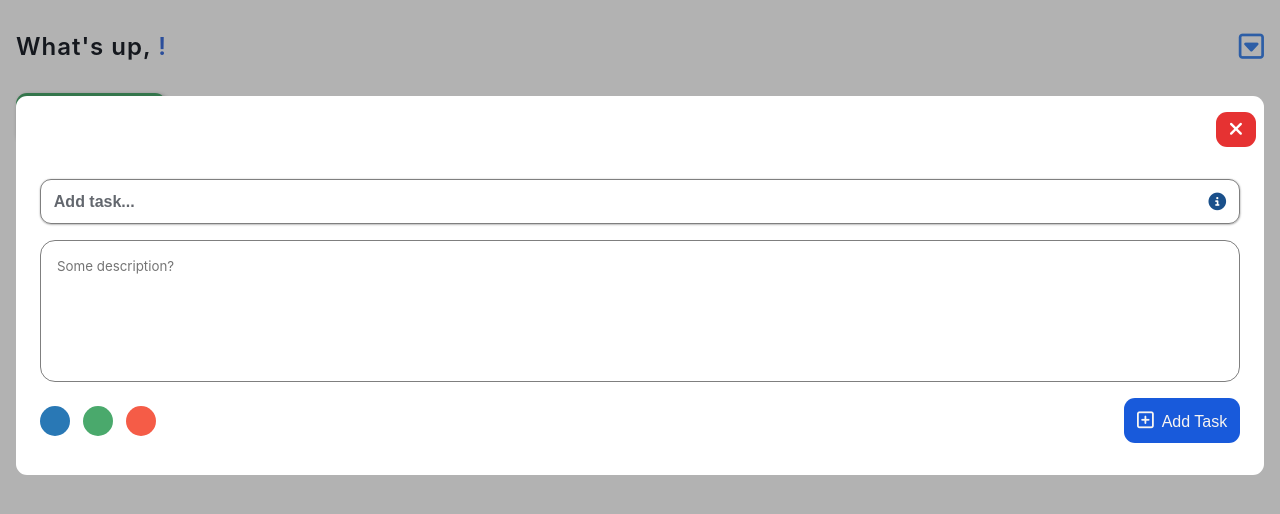
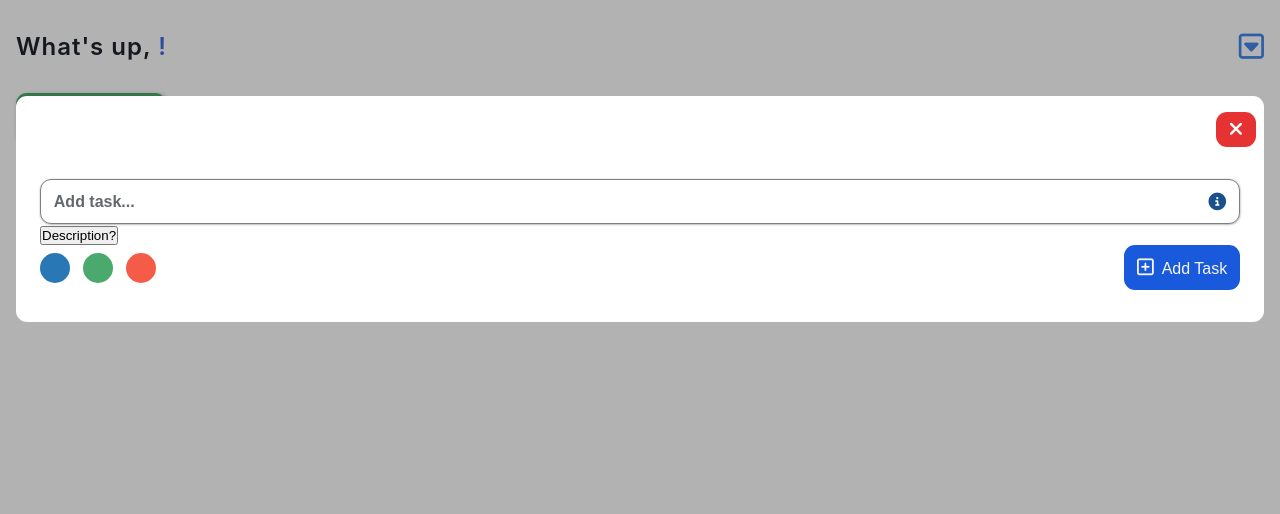
Before and after one commit to mrLuisFer/todolist, a React (Create React App) app: page /home in a window 1280 px wide. Both pictures are taken after a click on the button "Add task". Shown: the top 514 px of the page. Built offline with nearby package versions, Linux system fonts and the light colour scheme.

Commit message:
feat: I made the description optional and can be added or not

```diff
--- a/src/components/TaksDashboard/TaskDashboardModal/TaskDashBoardModal.jsx
+++ b/src/components/TaksDashboard/TaskDashboardModal/TaskDashBoardModal.jsx
@@ -1,14 +1,13 @@
 import React from 'react'
 
+import TaskDashboardDescriptionSection from './TaskDashboardDescriptionSection/'
 import TDAddTaskSection from './TDAddTaskSection/TDAddTaskSection'
 
 import {
   TasksDashboardModalContainer,
   TDInput,
   TDInputContainer,
-  TDTaskDescription,
   TDFullWidth,
-  TDTaskDescriptionContainer,
   TDInputInfo,
 } from './TaskDashboardModal.styles'
 
@@ -37,15 +36,7 @@ export default function TaskDashBoardModal({ closeModalFunc }) {
             title='Press Enter for add the task'
           />
         </TDInputContainer>
-        <TDTaskDescriptionContainer>
-          <TDTaskDescription
-            name='task-description'
-            id='task-description'
-            cols='20'
-            rows='4'
-            placeholder='Some description?'
-          ></TDTaskDescription>
-        </TDTaskDescriptionContainer>
+        <TaskDashboardDescriptionSection />
         <TDAddTaskSection closeModalFunc={closeModalFunc} />
       </TDFullWidth>
     </TasksDashboardModalContainer>
--- /dev/null
+++ b/src/components/TaksDashboard/TaskDashboardModal/TaskDashboardDescriptionSection/TaskDashboardDescriptionSection.styles.js
@@ -0,0 +1,25 @@
+import styled from 'styled-components'
+import { borderRadius } from 'styles/utils/borderRadius'
+
+export const TDTaskDescriptionContainer = styled.div`
+  border: 1px solid rgba(0, 0, 0, 0.5);
+  margin: 1rem 0;
+  padding: 0.5rem;
+  ${borderRadius('var(--m-radius)')}
+`
+
+export const TDTaskDescription = styled.textarea`
+  border: none;
+  height: auto;
+  outline: none;
+  overflow-x: hidden;
+  padding: 0.5rem;
+  resize: none;
+  width: 100%;
+  line-height: 1.5;
+  letter-spacing: normal;
+  border-collapse: collapse;
+  font-weight: 400;
+  font-family: var(--font-family);
+  height: 120px;
+`
--- /dev/null
+++ b/src/components/TaksDashboard/TaskDashboardModal/TaskDashboardDescriptionSection/index.jsx
@@ -0,0 +1,46 @@
+import React, { useEffect, useState } from 'react'
+
+import {
+  TDTaskDescriptionContainer,
+  TDTaskDescription,
+} from './TaskDashboardDescriptionSection.styles'
+
+export default function TaskDashboardDescriptionSection() {
+  const [showDescription, setShowDescription] = useState(false)
+
+  const handleShowDescription = () => {
+    setShowDescription(true)
+  }
+
+  const handleCloseDescription = () => {
+    setShowDescription(false)
+  }
+
+  useEffect(() => {
+    setShowDescription(false)
+  }, [])
+
+  return (
+    <div>
+      {showDescription ? (
+        ''
+      ) : (
+        <button onClick={handleShowDescription}>Description?</button>
+      )}
+      {showDescription ? (
+        <TDTaskDescriptionContainer>
+          <button onClick={handleCloseDescription}>X</button>
+          <TDTaskDescription
+            name='task-description'
+            id='task-description'
+            cols='20'
+            rows='4'
+            placeholder='Some description?'
+          ></TDTaskDescription>
+        </TDTaskDescriptionContainer>
+      ) : (
+        ''
+      )}
+    </div>
+  )
+}
--- a/src/components/TaksDashboard/TaskDashboardModal/TaskDashboardModal.styles.js
+++ b/src/components/TaksDashboard/TaskDashboardModal/TaskDashboardModal.styles.js
@@ -55,26 +55,3 @@ export const TDInputInfo = styled.i`
     color: var(--purple-blue);
   }
 `
-
-export const TDTaskDescriptionContainer = styled.div`
-  border: 1px solid rgba(0, 0, 0, 0.5);
-  margin: 1rem 0;
-  padding: 0.5rem;
-  ${borderRadius('var(--m-radius)')}
-`
-
-export const TDTaskDescription = styled.textarea`
-  border: none;
-  height: auto;
-  outline: none;
-  overflow-x: hidden;
-  padding: 0.5rem;
-  resize: none;
-  width: 100%;
-  line-height: 1.5;
-  letter-spacing: normal;
-  border-collapse: collapse;
-  font-weight: 400;
-  font-family: var(--font-family);
-  height: 120px;
-`
```
